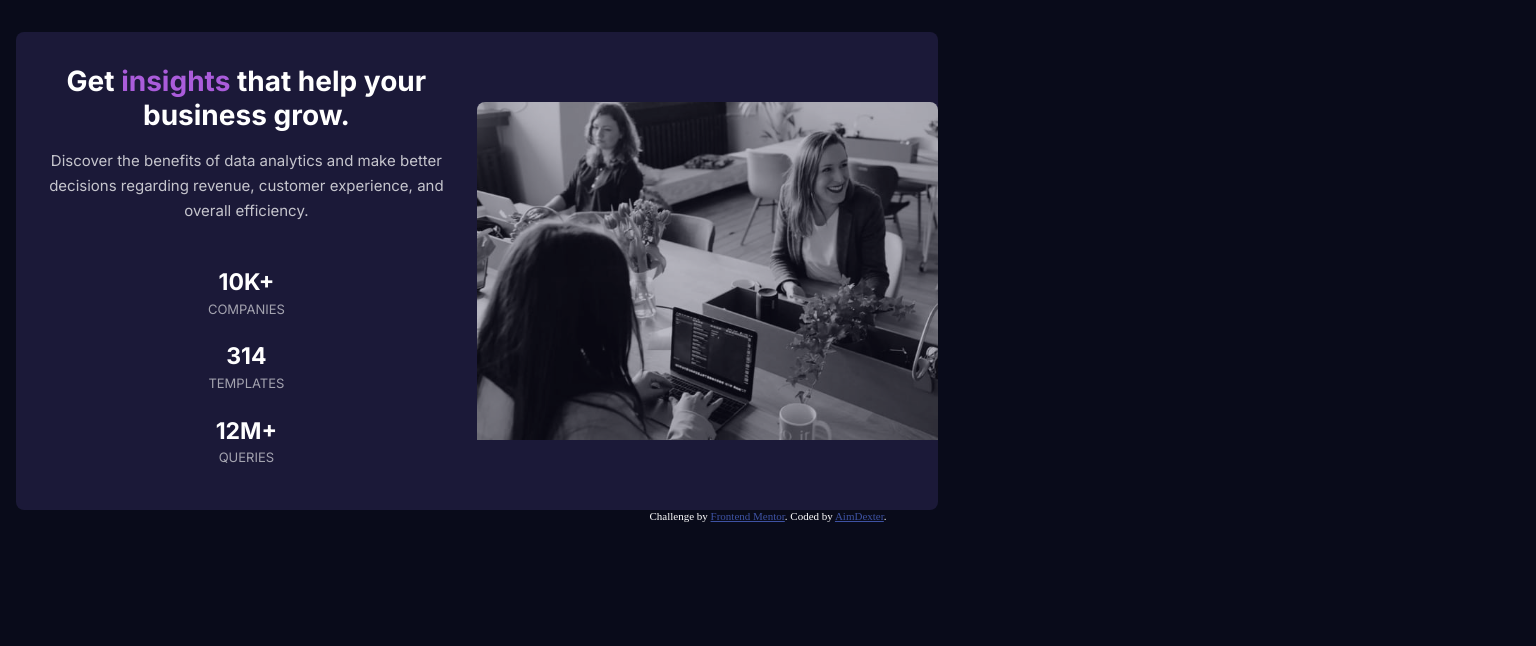
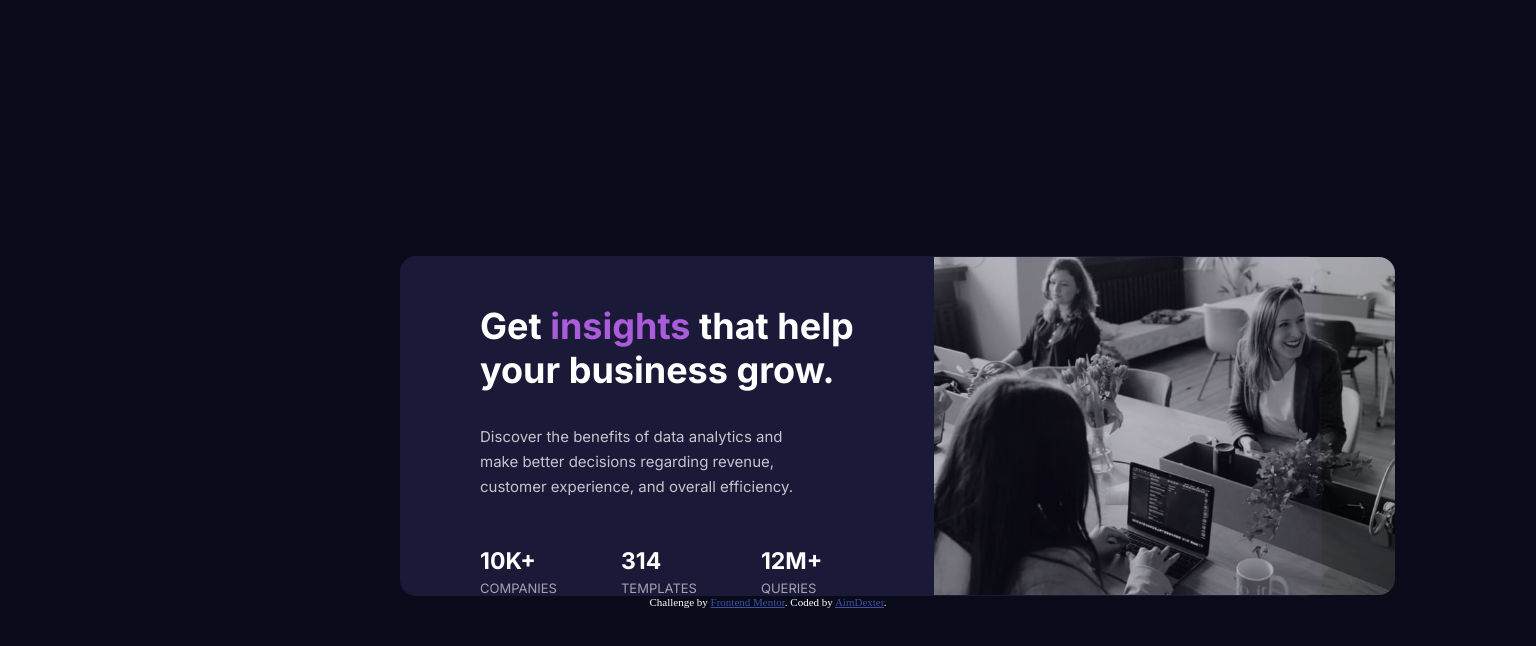
Before and after one commit to aimdexter/stats_preview_card, a plain HTML site: page index.html in a window 1536 px wide. Drawn offline with Linux system fonts and the light colour scheme.

Commit message:
making the card responsive

```diff
--- a/style.css
+++ b/style.css
@@ -67,13 +67,14 @@ body{
     font-size: 23px;
 }
 .stats p{
-    font-weight: 4ssss00;
+    font-weight: 400;
     color : hsla(0, 0%, 100%, 0.6);
     font-size: 13px;
     margin: 0.3rem 0rem 0rem 0rem;
 }
 .attribution {
-    font-size: 11px; text-align: center;
+    font-size: 11px;
+    text-align: center;
 }
 .attribution a {
     color: hsl(228, 45%, 44%);
@@ -92,33 +93,49 @@ body{
     .card{
         display: flex;
         flex-direction: row;
-        width : 60%;
+        margin: 16rem 16rem 0rem 25rem;
+        width :60%;
+        font-family: 'Inter', sans-serif;
+        border-radius: 1rem;
+        padding: 0rem;
     }
     .card-img{
      order: 1;
      width: 50%;
+     border-radius: 0rem 1rem 1rem 0rem;
     }
     .card-content{
     width: 50%;
+    text-align: left;
+    padding: 0rem 2rem;
     }
-    .card-title{
+    .card-title p{
+        font-size: 36px;
+        font-weight: 700;
+        padding: 1rem 0rem 0rem 1rem ;
+    }
+    .card-description p{
+        padding: 1rem 4rem 1rem 1rem;
+        font-weight: 400;
+    }
+    .stats{
+        display: flex;
+        flex-direction: row;
+        margin: 2rem 0rem 0rem 0rem;
+        font-family: 'Inter', sans-serif;
+    }
+    .stats div{
+        padding: 0rem;
+        padding: 0rem 3rem 0rem 1rem;
+        font-weight: 400;
+        font-family: 'Inter', sans-serif;
 
     }
-    .card-title p{
-    }
-    .card-title span{
-    }
-    .card-description{
-    }
-    .card-description p{
-    }
-    .stats{
-    }
-    .stats div{
-    }
     .stats span{
+
     }
     .stats p{
+
     }
     .attribution {
     }
```
